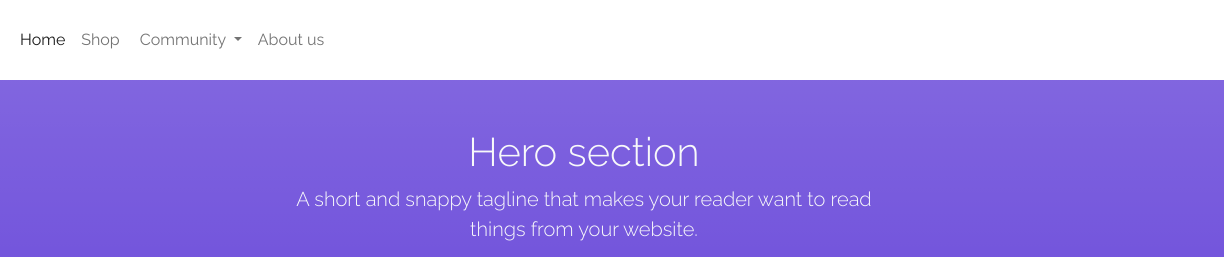
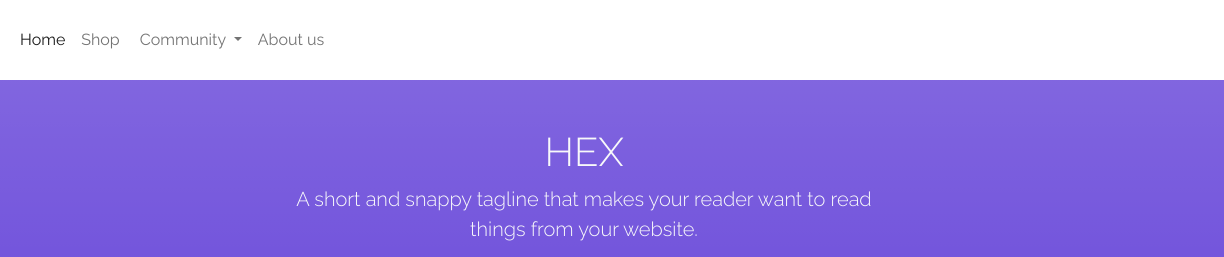
Before and after one commit to evaonescu/brand-dev-hex, a plain HTML site: page index.html in a window 1280 px wide. Shown: the top 257 px of the page, 56-1280 px from the left. Drawn offline with nearby package versions, Linux system fonts and the light colour scheme.

Commit message:
Update index.html

```diff
--- a/index.html
+++ b/index.html
@@ -58,7 +58,7 @@
     <header class="py-2 py-md-4 py-lg-5 text-center container-fluid bg-gradient text-light">
       <div class="row">
         <div class="col-md-8 col-lg-6 mx-auto">
-          <h1 class="fw-light">Hero section</h1>
+          <h1 class="fw-light">HEX</h1>
           <p class="lead">A short and snappy tagline that makes your reader want to read things from your website.</p>
           <p>
             <a href="#" class="btn btn-lg btn-warning">Call to action</a>
```
